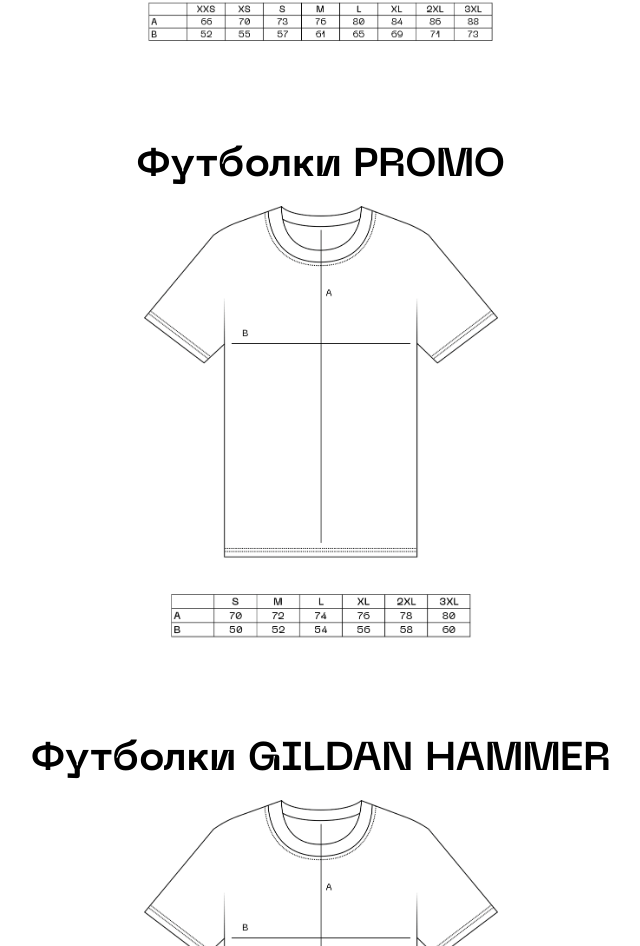
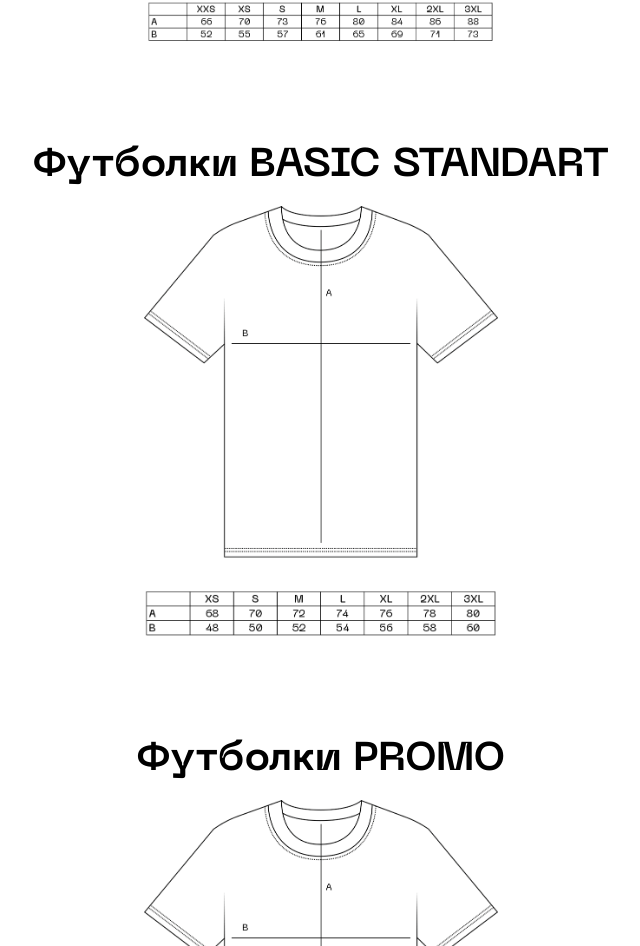
Before and after one commit to MikeStarina/pnhd-studio, a React (Create React App) app: page /size_chart in a window 1280 px wide. Shown: the part 1967-2913 px from the top of the page, without its empty margins (319-959 px from the left). Built offline with nearby package versions, Linux system fonts and the light colour scheme; no server answers.

Commit message:
more items @ size chart

```diff
--- a/src/pages/sizes-page/sizes-page.jsx
+++ b/src/pages/sizes-page/sizes-page.jsx
@@ -5,6 +5,7 @@
 import tee_promo_sizes from '../../tee_promo_sizes.png';
 import tee_gildan_sizes from '../../tee_promo_sizes.png';
 import tee_freefit_sizes from '../../tee_freefit_sizes.png';
+import tee_standart_sizes from '../../tee_standart_sizes.png';
 import hoodie_classic_sizes from '../../hoodie_classic_sizes.png';
 
 function SizesPage() {
@@ -32,6 +33,14 @@
         <img
           src={tee_freefit_sizes}
           alt="size chart oversize tee"
+          className={styles.img}
+        />
+      </section>
+      <section className={styles.section}>
+        <h2 className={styles.section_title}>Футболки BASIC STANDART</h2>
+        <img
+          src={tee_standart_sizes}
+          alt="size chart promo tee"
           className={styles.img}
         />
       </section>
```
